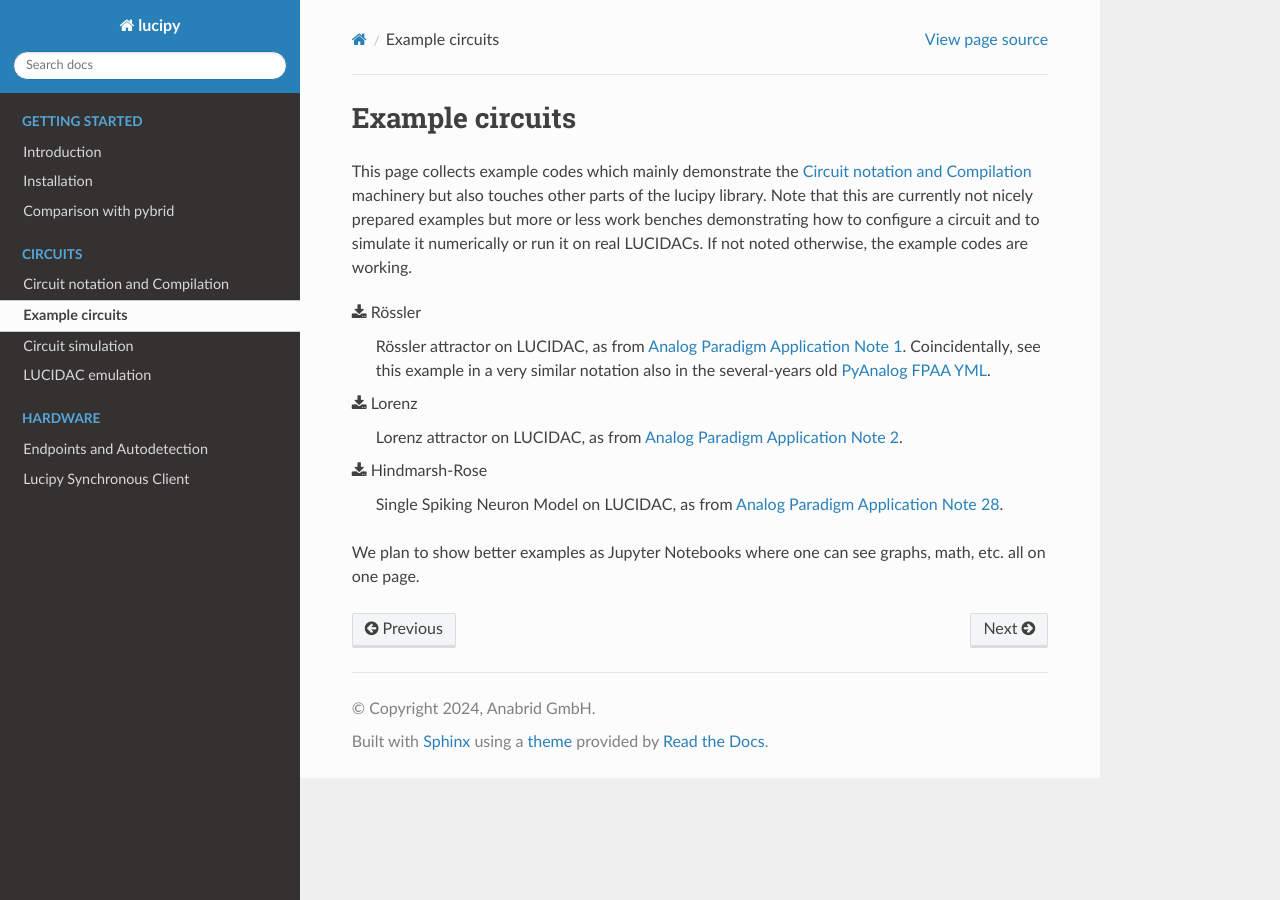
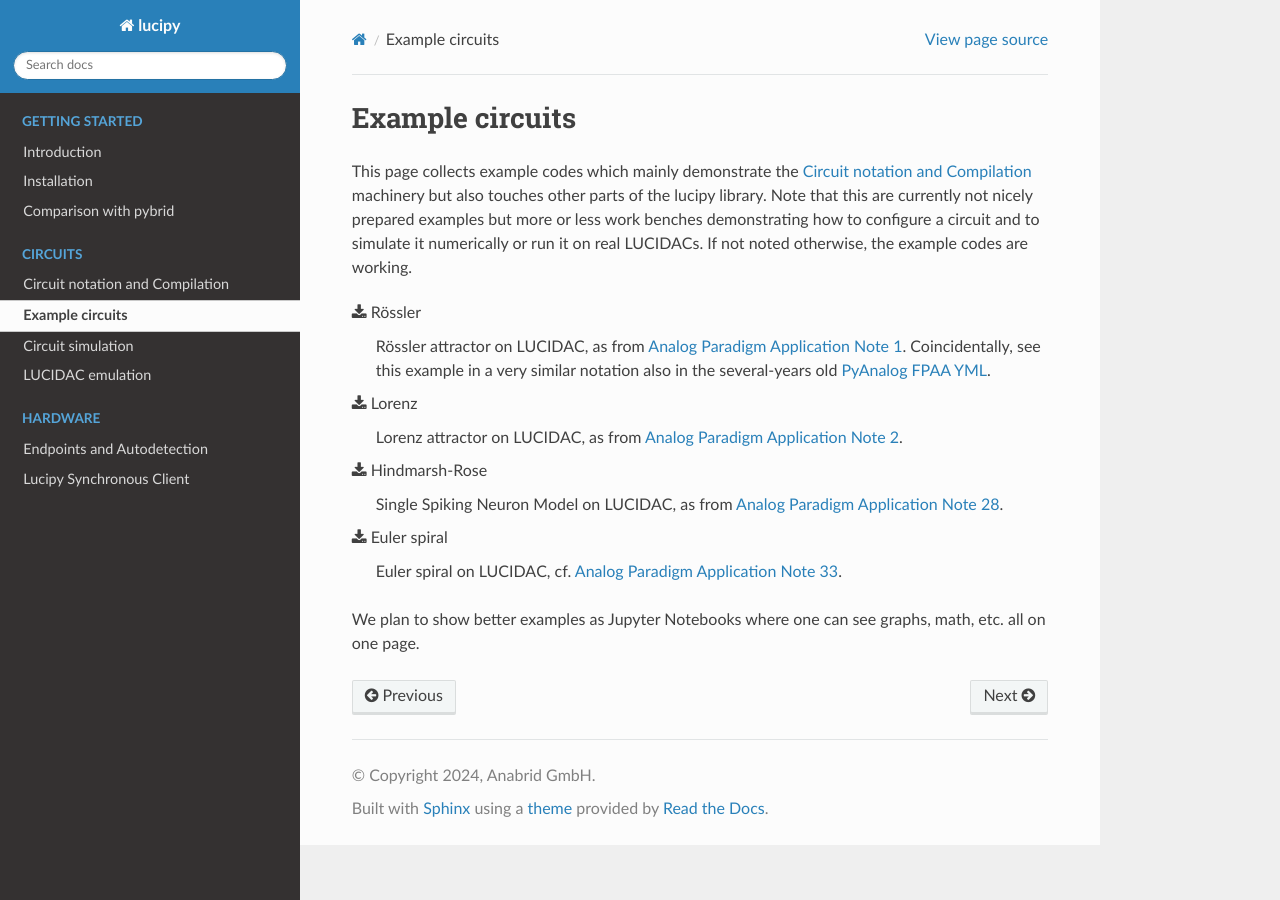
Before and after one commit to anabrid/lucipy, a Sphinx documentation site: the page built from docs/example-circuits.rst, in a window 1280 px wide. Built offline with Sphinx 7.4.7 and the Read the Docs theme 2.0.0, drawn with Linux system fonts in a browser that asks for light colours.

Commit message:
Added Euler spiral example.

```diff
--- a/docs/example-circuits.rst
+++ b/docs/example-circuits.rst
@@ -24,5 +24,9 @@ numerically or run it on real LUCIDACs. If not noted otherwise, the example code
    Single Spiking Neuron Model on LUCIDAC, as from
    `Analog Paradigm Application Note 28 <https://analogparadigm.com/downloads/alpaca_28.pdf>`_.
 
+:download:`Euler spiral <../examples/euler.py>`
+   Euler spiral on LUCIDAC, cf.
+   `Analog Paradigm Application Note 33 <https://analogparadigm.com/downloads/alpaca_33.pdf>`_.
+
 We plan to show better examples as Jupyter Notebooks where one can see graphs, math, etc. all
 on one page.
```
